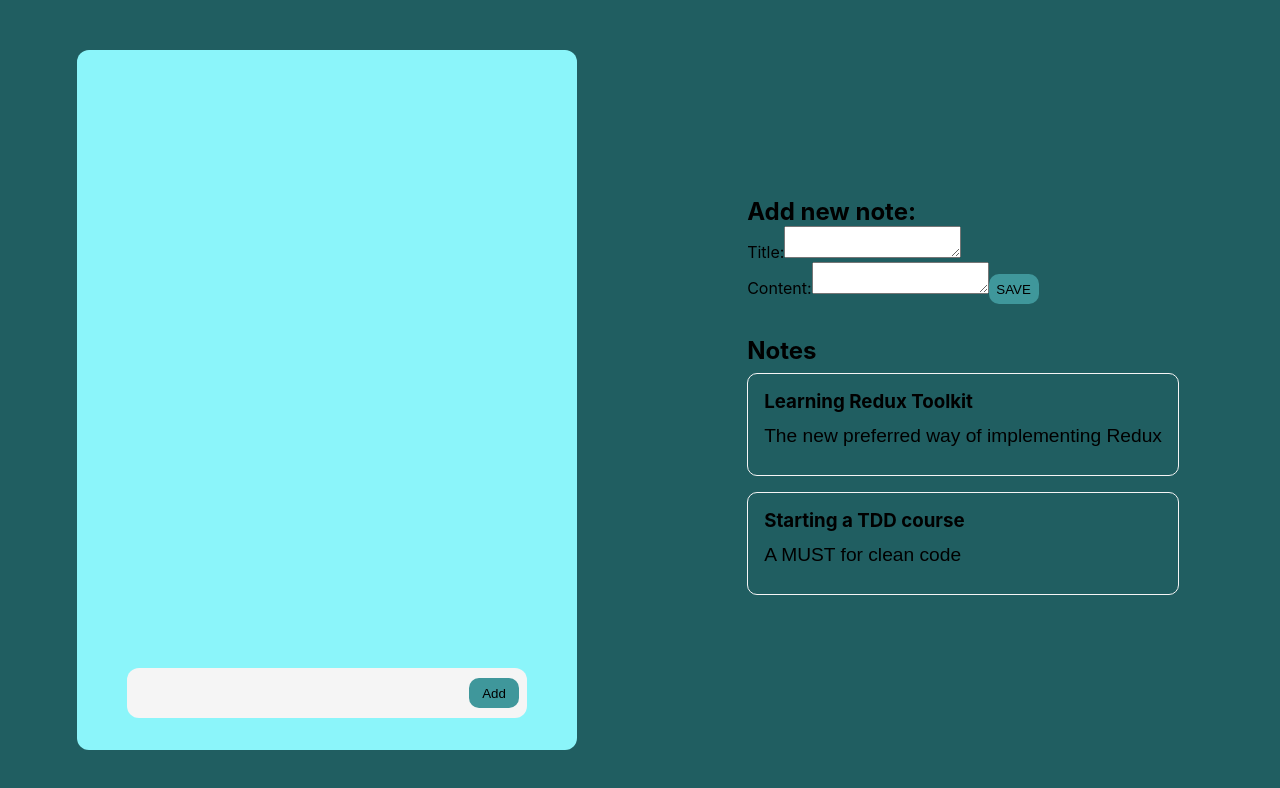
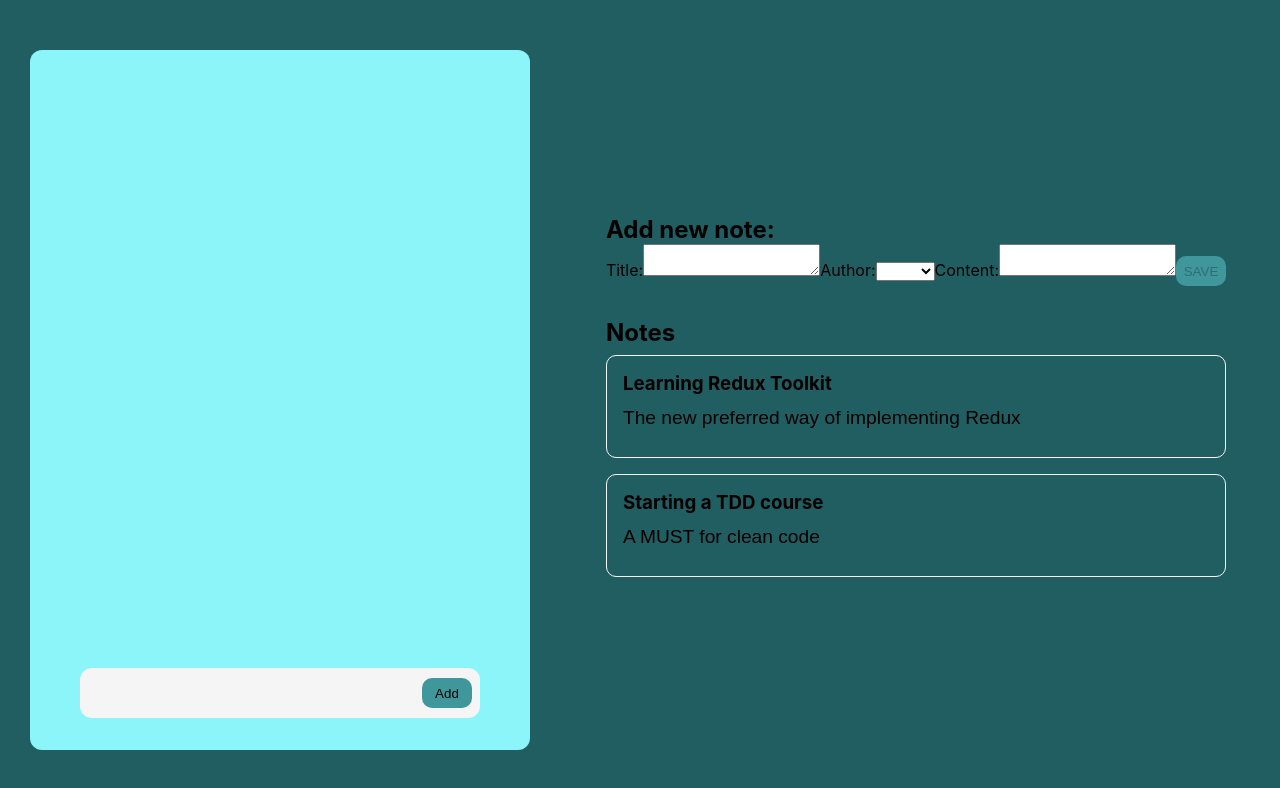
Before and after one commit to MayuRuru/redux-ToDo, a React (Create React App) app: page / in a window 1280 px wide. Shown: the top 788 px of the page. Built offline with nearby package versions, Linux system fonts and the light colour scheme.

Commit message:
add userId to notes

```diff
--- a/src/components/notes/NoteForm.js
+++ b/src/components/notes/NoteForm.js
@@ -1,24 +1,36 @@
 import React from "react";
 import { useState } from "react";
 import { useDispatch } from "react-redux";
-import { nanoid } from "@reduxjs/toolkit";
 import { noteAdded } from "../../features/notes/notesSlice";
+import { useSelector } from "react-redux";
+import { selectAllUsers } from "../../features/users/usersSlice";
 
 const NoteForm = () => {
   const dispatch = useDispatch();
   const [title, setTitle] = useState("");
   const [content, setContent] = useState("");
+  const [userId, setUserId] = useState("");
 
+  //const onAuthorChanged = (e) => setUserId(e.target.value);
   const onTitleChanged = (e) => setTitle(e.target.value);
   const onContentChanged = (e) => setContent(e.target.value);
 
+  const users = useSelector(selectAllUsers);
+  const userOptions = users.map((user) => (
+    <option key={user.id} value={user.id}>
+      {user.name}
+    </option>
+  ));
+
   const onSaveNoteClicked = () => {
     if (title && content) {
-      dispatch(noteAdded(title, content));
+      dispatch(noteAdded(title, content, userId));
       setTitle("");
       setContent("");
     }
   };
+
+  const canSave = Boolean(title) && Boolean(content) && Boolean(userId);
 
   return (
     <section>
@@ -32,8 +44,11 @@
           value={title}
           onChange={onTitleChanged}
         />
-      </form>
-      <form>
+        <label htmlFor="noteAuthor">Author:</label>
+        <select id="noteAuthor" value={userId}>
+          <option value=""></option>
+          {userOptions}
+        </select>
         <label htmlFor="noteContent">Content:</label>
         <textarea
           type="text"
@@ -42,7 +57,7 @@
           value={content}
           onChange={onContentChanged}
         />
-        <button type="button" onClick={onSaveNoteClicked}>
+        <button type="button" onClick={onSaveNoteClicked} disabled={!canSave}>
           SAVE
         </button>
       </form>
--- a/src/features/notes/notesSlice.js
+++ b/src/features/notes/notesSlice.js
@@ -18,16 +18,17 @@
   initialState,
   reducers: {
     noteAdded: {
-      reducer(state, action) {
+      reducer(state, action, userId) {
         state.push(action.payload);
       },
       // prepare callback function to separate logic from component:
-      prepare(title, content) {
+      prepare(title, content, userId) {
         return {
           payload: {
             id: nanoid(),
             title,
             content,
+            userId,
           },
         };
       },
```
